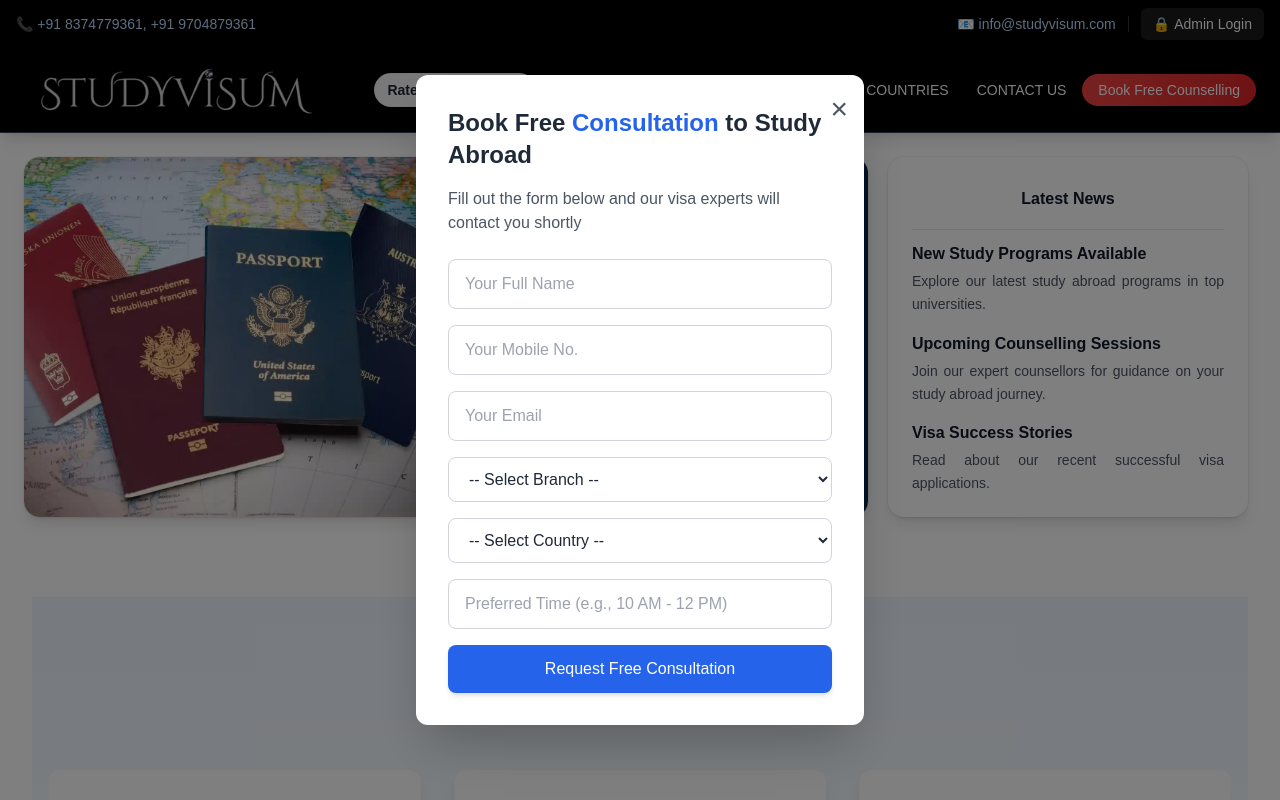
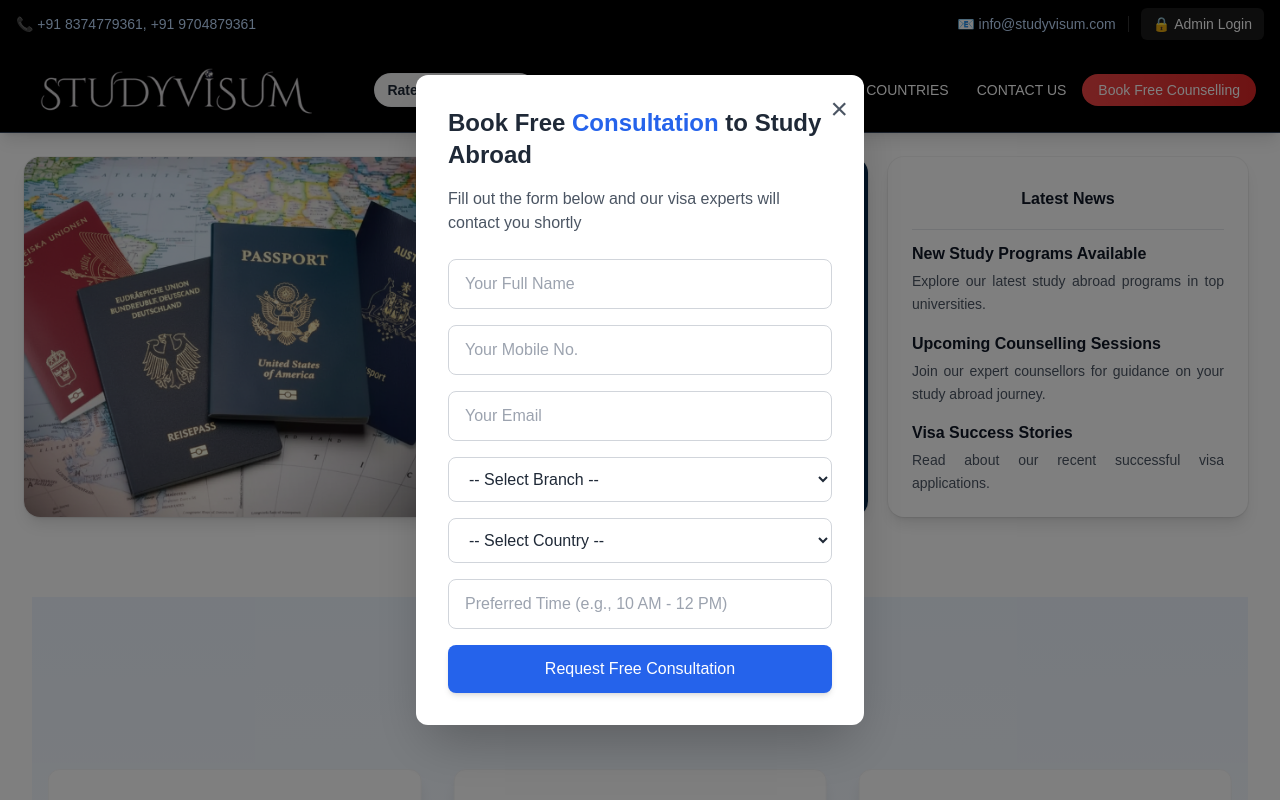
Before and after one commit to TeamAlgoarn/hakeem_consultancy, a Next.js app: page / in a window 1280 px wide. Shown: the top 800 px of the page. Built offline with nearby package versions, Linux system fonts and the light colour scheme.

Commit message:
updated the heroslider image

```diff
--- a/app/components/HeroSlider.tsx
+++ b/app/components/HeroSlider.tsx
@@ -5,7 +5,7 @@ import { useEffect, useState } from "react";
 import Image from "next/image";
 import Link from "next/link";
 // Images in /public
-const images = ["/passports_image_studyvisum.png", "/star_design_studyvisum.png"];
+const images = ["/passports_image_studyvisum 1.png", "/star_design_studyvisum.png"];
 
 type News = { id: string; title: string; body: string; updatedAt: string };
 const readNews = (): News[] => {
```
Also changed, not shown: pages/api/billing/login.ts (line endings or trailing spaces), public/passports_image_studyvisum 1.png (added).
